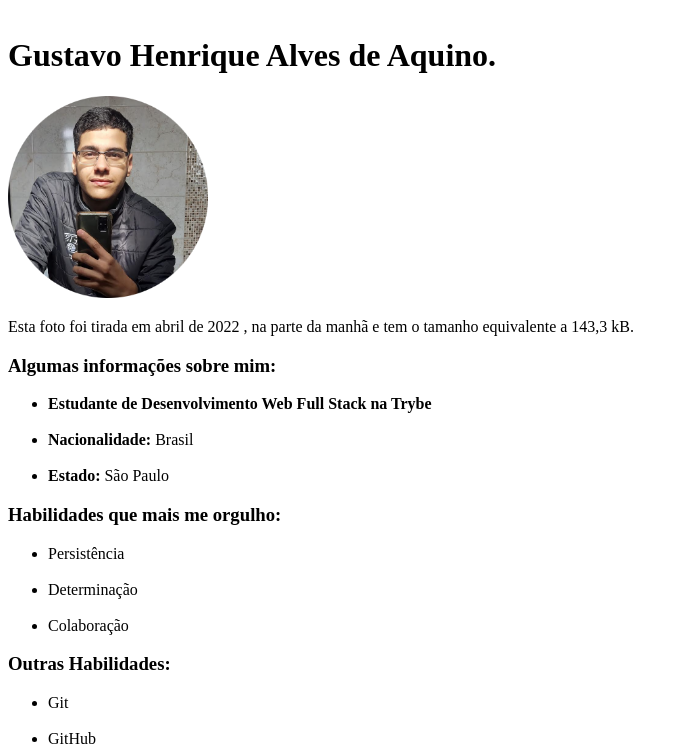
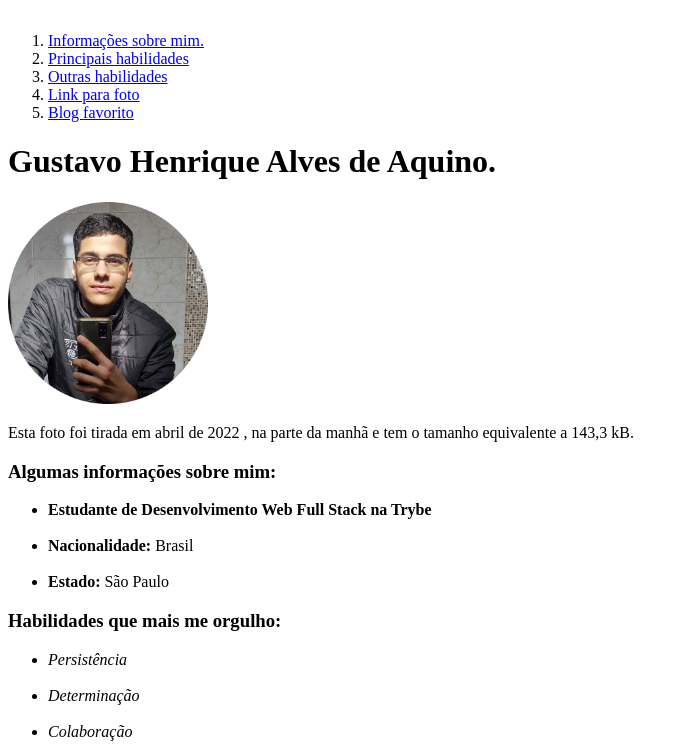
Before and after one commit to Gustavo-Aquino-1/Gustavo-Aquino-1.github.io, a plain HTML site: page index.html in a window 1280 px wide. Shown: the part 52-800 px from the top of the page, without its empty margins (0-688 px from the left). Drawn offline with Linux system fonts and the light colour scheme.

Commit message:
Pagina completa

```diff
--- a/index.html
+++ b/index.html
@@ -6,24 +6,35 @@
 </head>
 <body>
     <a href="https://www.betrybe.com/" target="_blank"><img src="trybe_logo.png" width="150px" alt="trybe"0></a> <br><br>
+
+    <ol>
+        <li><a href="#info">Informações sobre mim.</a></li>
+        <li><a href="#hab_org">Principais habilidades</a></li>
+        <li><a href="#outras">Outras habilidades</a></li>
+        <li><a href="#foto">Link para foto</a></li>
+        <li><a href="https://www.w3schools.com/" target="_blank">Blog favorito</a></li>
+    </ol>
+
     <h1>Gustavo Henrique Alves de Aquino.</h1>
+
     <img id="foto" src="picture.png" width="200px" alt="minha foto">
     <p>Esta foto foi tirada em abril de 2022 , na parte da manhã e tem o tamanho equivalente a 143,3 kB. </p>
-    <h3>Algumas informações sobre mim:</h3>
+
+    <h3 id="info">Algumas informações sobre mim:</h3>
     <ul>
         <li><strong>Estudante de Desenvolvimento Web Full Stack na Trybe</strong></li><br>
         <li><strong>Nacionalidade: </strong> Brasil </li> <br>
         <li><strong>Estado: </strong> São Paulo</li>
     </ul>
 
-    <h3>Habilidades que mais me orgulho: </h3>
+    <h3 id="hab_org">Habilidades que mais me orgulho: </h3>
     <ul>
-        <li>Persistência</li><br>
+        <li><em>Persistência</li><br>
         <li>Determinação</li><br>
-        <li>Colaboração</li>
+        <li>Colaboração</em></li>
     </ul>
 
-    <h3>Outras Habilidades: </h3>
+    <h3 id="outras">Outras Habilidades: </h3>
     <ul>
         <li>Git</li><br>
         <li>GitHub</li><br>
@@ -34,7 +45,6 @@
     </ul>
 
 
-    <a href="#foto">Link para foto</a>
 
 </body>
 </html>
```
